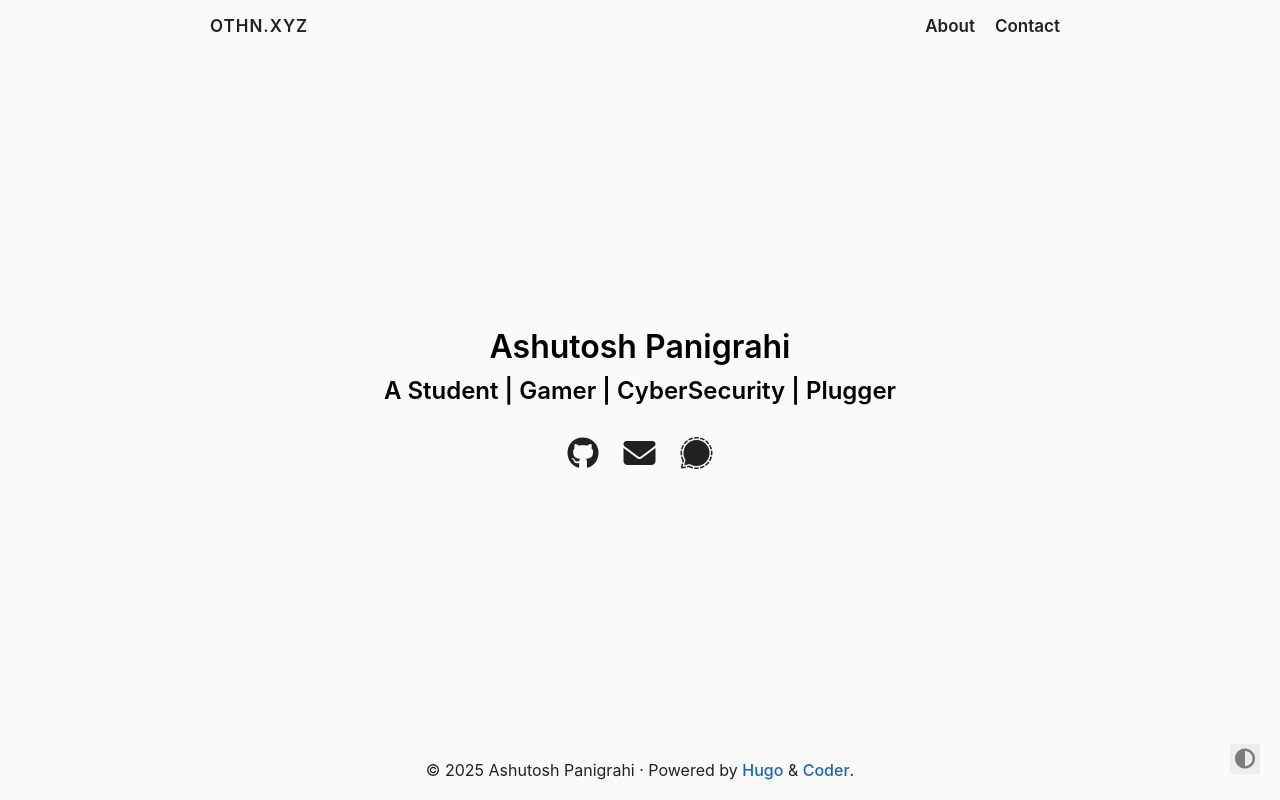
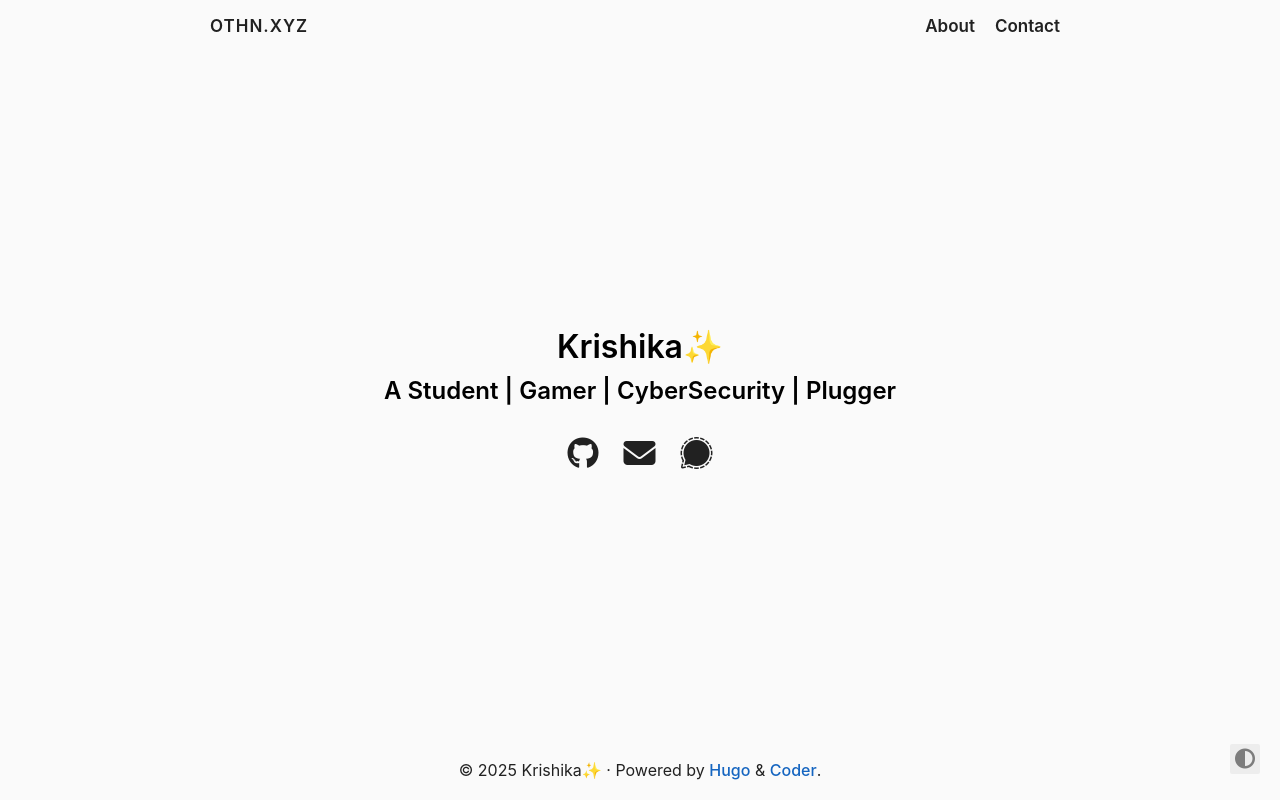
Before and after one commit to 0thn/Website, a plain HTML site: page index.html in a window 1280 px wide. Drawn offline with Linux system fonts and the light colour scheme.

Commit message:
Fix Stuffs

```diff
--- a/index.html
+++ b/index.html
@@ -10,7 +10,7 @@
 
 
 
-<meta name="author" content="Ashutosh Panigrahi">
+<meta name="author" content="Krishika✨">
 <meta name="description" content="Ashutosh Panigrahi&#39;s personal website">
 <meta name="keywords" content="blog,developer,personal">
 
@@ -136,7 +136,7 @@
 
 
 
-    <h1>Ashutosh Panigrahi</h1>
+    <h1>Krishika✨</h1>
 
 <h2>A Student | Gamer | CyberSecurity | Plugger<br></h2>
 
@@ -185,7 +185,7 @@
     ©
 
     2025
-     Ashutosh Panigrahi
+     Krishika✨
     ·
 
     Powered by <a href="https://gohugo.io/" target="_blank" rel="noopener">Hugo</a> & <a href="https://github.com/luizdepra/hugo-coder/" target="_blank" rel="noopener">Coder</a>.
```
Also changed, not shown: 404.html (+2 -2 lines), about/index.html (+2 -2 lines), authors/index.html (+2 -2 lines), categories/index.html (+2 -2 lines), contact/index.html (+2 -2 lines), series/index.html (+2 -2 lines), tags/index.html (+2 -2 lines).
